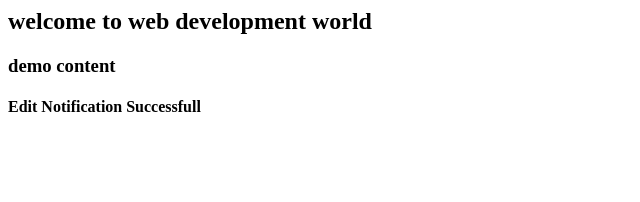
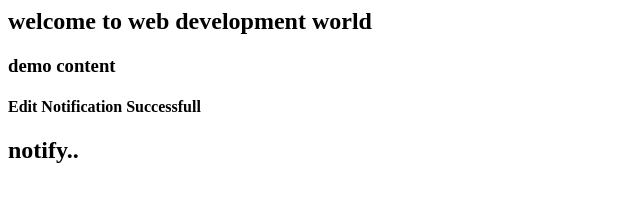
Before and after one commit to sheetalmahajan250/sheetalcode, a plain HTML site: page index.html in a window 1280 px wide. Shown: the full height of the page, 0-640 px from the left. Drawn offline with Linux system fonts and the light colour scheme.

Commit message:
Update index.html

```diff
--- a/index.html
+++ b/index.html
@@ -1,3 +1,4 @@
 <h2>welcome to web development world</h2>
 <h3>demo content</h3>
 <h4>Edit Notification Successfull</h4>
+<h2>notify..</h2>
```
